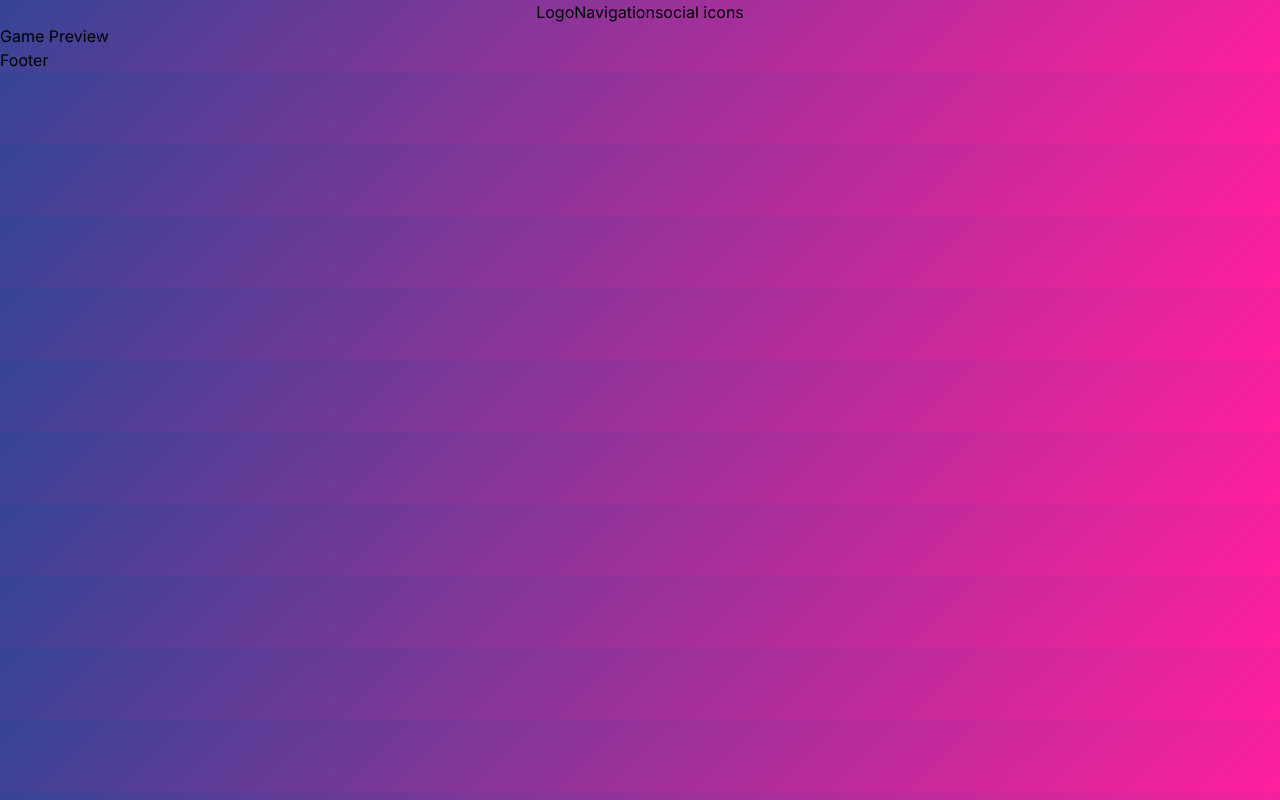
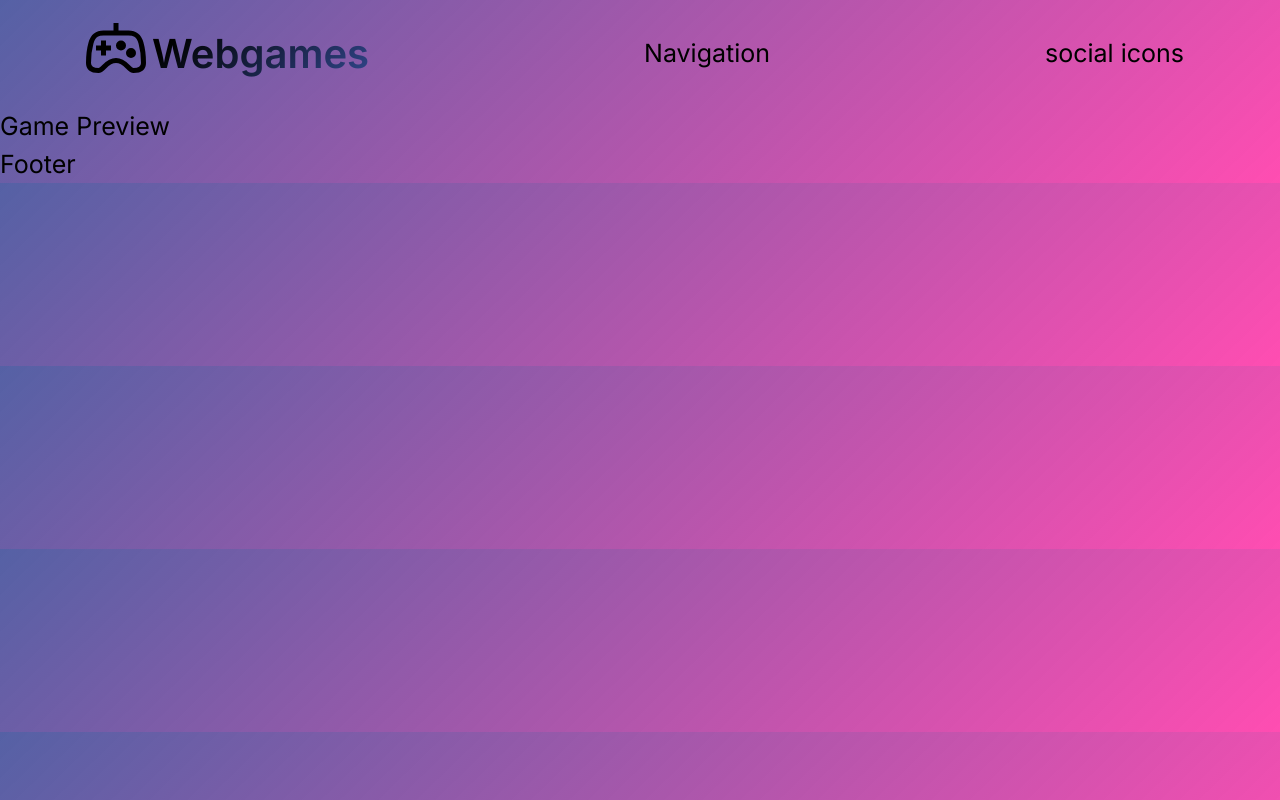
Before and after one commit to DrumRay/webgames, a Next.js app: page / in a window 1280 px wide. Built offline with nearby package versions, Linux system fonts and the light colour scheme.

Commit message:
сделал лого и разметку navbar, ПК

```diff
--- a/package.json
+++ b/package.json
@@ -19,6 +19,7 @@
     "postcss": "8.4.25",
     "react": "18.2.0",
     "react-dom": "18.2.0",
+    "react-icons": "^4.10.1",
     "tailwindcss": "3.3.2",
     "typescript": "5.1.6"
   }
--- a/src/app/Navbar.tsx
+++ /dev/null
@@ -1,11 +0,0 @@
-import "./Navbar-styles.css"
-
-export default function Navbar() {
-    return (
-        <div className="Navbar-main">
-            <div>Logo</div>
-            <div>Navigation</div>
-            <div>social icons</div>
-        </div>
-    )
-}
--- /dev/null
+++ b/src/app/components/Navbar.tsx
@@ -0,0 +1,15 @@
+import "../styles/Navbar.css";
+import { GrGamepad } from "react-icons/gr";
+
+export default function Navbar() {
+    return (
+        <nav className="Navbar-main">
+            <div className="logo">
+                <GrGamepad className="scale-150 mr-4 mb-3"/>
+                <a className="gradient_text">Webgames</a>
+                </div>
+            <div>Navigation</div>
+            <div>social icons</div>
+        </nav>
+    )
+}
--- a/src/app/globals.css
+++ b/src/app/globals.css
@@ -2,22 +2,31 @@
 @tailwind components;
 @tailwind utilities;
 
-/* :root {
+:root {
   --foreground-rgb: 0, 0, 0;
   --background-start-rgb: rgb(53, 68, 149);
   --background-end-rgb: rgb(0, 0, 0);
-} */
+  --gradient-text: linear-gradient(140deg, rgba(0, 0, 0, 1) 13%, rgb(50, 72, 143) 100%);
+}
 
-/* @media (prefers-color-scheme: dark) {
+@media (prefers-color-scheme: dark) {
   :root {
     --foreground-rgb: 255, 255, 255;
     --background-start-rgb: 0, 0, 0;
     --background-end-rgb: 0, 0, 0;
   }
-} */
+}
 
 body {
   color: rgb(var(--foreground-rgb));
-  background: linear-gradient(136deg, #354495 0%, rgba(255, 0, 144, 0.88) 100%, rgba(255, 255, 255, 0) 100%);
+  font-size: 25px;
+  background: linear-gradient(136deg, #5561a5 0%, rgba(255, 0, 144, 0.699) 100%, rgba(255, 255, 255, 0) 100%);
   background-blend-mode: darken;
 }
+
+.gradient_text {
+  background: var(--gradient-text);
+  background-clip: text;
+  -webkit-background-clip: text;
+  -webkit-text-fill-color: transparent;
+}
--- a/src/app/layout.tsx
+++ b/src/app/layout.tsx
@@ -1,14 +1,15 @@
 import './globals.css'
+import React from 'react'
 import type { Metadata } from 'next'
 import { Inter } from 'next/font/google'
-import Navbar from './Navbar'
-import Footer from './Footer'
+import Navbar from './components/Navbar'
+import Footer from './components/Footer'
 
 const inter = Inter({ subsets: ['latin'] })
 
 export const metadata: Metadata = {
-  title: 'Create Next App',
-  description: 'Generated by create next app',
+  title: 'Webgames',
+  description: '...',
 }
 
 export default function RootLayout({
--- a/src/app/navbar-styles.css
+++ /dev/null
@@ -1,6 +0,0 @@
-.Navbar-main {
-    display: flex;
-    padding: 0px 17px;
-    justify-content: center;
-    align-items: flex-start;
-}
--- /dev/null
+++ b/src/app/styles/Navbar.css
@@ -0,0 +1,26 @@
+.Navbar-main {
+    display: flex;
+    justify-content: space-between;
+    align-items: center;
+
+    padding: 1.5rem 6rem;
+}
+
+.logo {
+   font-weight: 600;
+   display: flex;
+   align-items: center;
+   font-size: 40px;
+}
+
+@media screen and (max-width: 1050px) {
+    .Navbar-main {
+
+    }
+}
+
+@media screen and (max-width: 600px) {
+    .Navbar-main {
+
+    }
+}
```
Also changed, not shown: src/app/components/Footer.tsx (renamed from src/app/Footer.tsx), 1 other file (tests, documents, lock files or other folders).
